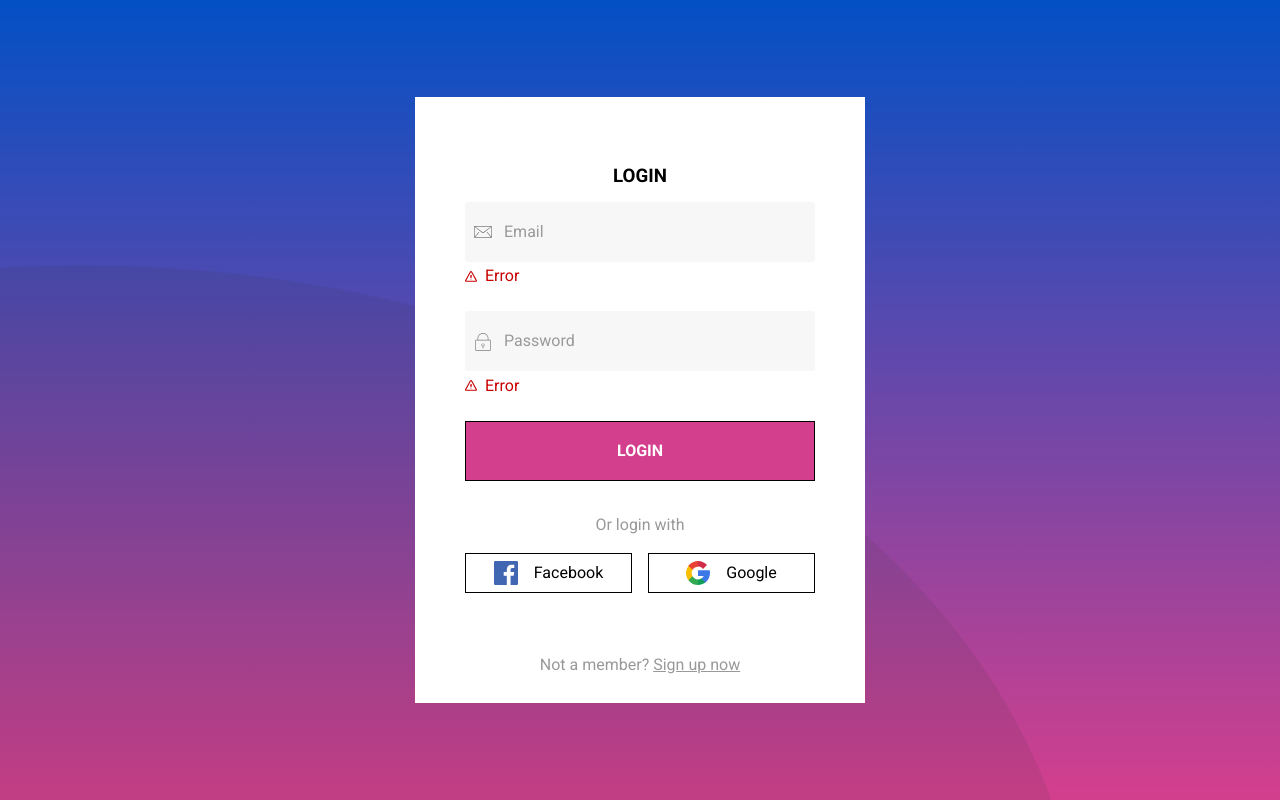
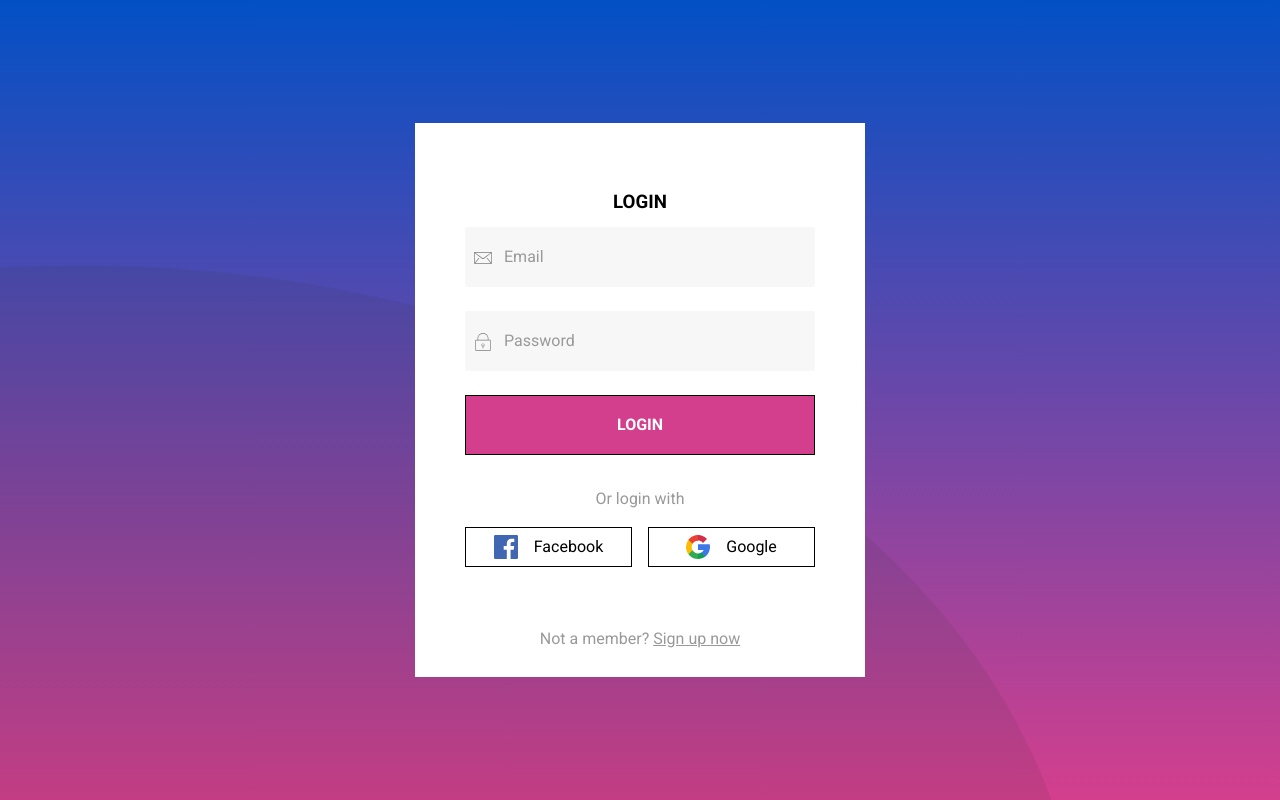
Before and after one commit to franklinlugo/login-register-with-firebase, a React app: page /login in a window 1280 px wide. Built offline with nearby package versions, Linux system fonts and the light colour scheme.

Commit message:
feat: formik form validation

```diff
--- a/components/Input/Input.js
+++ b/components/Input/Input.js
@@ -1,5 +1,5 @@
 import React, { useState, useEffect } from 'react';
-import { string, oneOf, func } from 'prop-types';
+import { string, oneOf, func, bool } from 'prop-types';
 import { Envelope, Lock, Error as ErrorIcon } from '../../assets/Icons';
 import { Container, InputContainer, StyledLabel, StyledInput, IconWrapper, Focus, Error } from './InputStyles';
 
@@ -8,7 +8,7 @@ const IconEnum = Object.freeze({
   lock: Lock,
 });
 
-function Input({ name, id, type = 'text', label, value = '', onChange, icon }) {
+function Input({ name, id, type = 'text', label, value = '', onChange, icon, showError, errorMessage }) {
   const [isFocused, setIsfocused] = useState(false);
   const [isEmpty, setIsEmpty] = useState(true);
 
@@ -24,7 +24,7 @@ function Input({ name, id, type = 'text', label, value = '', onChange, icon }) {
   return (
     <Container>
       <InputContainer isFocused={isFocused} isEmpty={isEmpty}>
-        <StyledLabel>{label}</StyledLabel>
+        <StyledLabel htmlFor={id}>{label}</StyledLabel>
         <StyledInput
           name={name}
           id={id}
@@ -39,10 +39,12 @@ function Input({ name, id, type = 'text', label, value = '', onChange, icon }) {
         </IconWrapper>
         <Focus />
       </InputContainer>
-      <Error>
-        <ErrorIcon width="12px" />
-        Error
-      </Error>
+      {showError && (
+        <Error>
+          <ErrorIcon width="12px" />
+          {errorMessage}
+        </Error>
+      )}
     </Container>
   );
 }
@@ -55,6 +57,8 @@ Input.propTypes = {
   value: string,
   onChange: func,
   icon: oneOf(['envelope', 'lock']),
+  showError: bool,
+  errorMessage: string,
 };
 
 export default Input;
--- a/components/Input/InputStyles.js
+++ b/components/Input/InputStyles.js
@@ -11,6 +11,7 @@ export const StyledInput = styled.input`
   border-radius: 3px;
   border: none;
   z-index: 1000;
+  outline: none;
 `;
 
 export const StyledLabel = styled.label`
--- a/components/LoginForm/LoginForm.js
+++ b/components/LoginForm/LoginForm.js
@@ -1,18 +1,25 @@
-import React, { useState } from 'react';
+import React from 'react';
 import { Link } from 'react-router-dom';
+import { useFormik } from 'formik';
+import * as Yup from 'yup';
 import { Input, Button } from '../index';
 import { Container, Title, SocialLogin, FacebookButton, GoogleButton, RegisterLink } from './LoginFormStyles';
 import { Facebook, Google } from '../../assets/Icons';
 
 function LoginForm() {
-  const [email, setEmail] = useState('');
-  function handleSubmit(event) {
-    event.preventDefault();
-  }
-
-  function handleEmail(event) {
-    setEmail(event.target.value);
-  }
+  const { values, errors, touched, handleChange, handleSubmit, isValid, dirty } = useFormik({
+    initialValues: {
+      email: '',
+      password: '',
+    },
+    validationSchema: Yup.object({
+      email: Yup.string().email('Invalid email address').required('Required'),
+      password: Yup.string().min(8, 'Must be at least 8 characters').required('Required'),
+    }),
+    onSubmit: (vals) => {
+      alert(JSON.stringify(vals, null, 2));
+    },
+  });
 
   return (
     <Container>
@@ -24,12 +31,26 @@ function LoginForm() {
           id="email"
           type="email"
           label="Email"
-          value={email}
-          onChange={handleEmail}
           icon="envelope"
+          value={values.email}
+          onChange={handleChange}
+          showError={errors.email && touched.email}
+          errorMessage={errors.email}
         />
-        <Input name="password" id="email" type="password" label="Password" icon="lock" />
-        <Button type="submit">LOGIN</Button>
+        <Input
+          name="password"
+          id="email"
+          type="password"
+          label="Password"
+          icon="lock"
+          value={values.password}
+          onChange={handleChange}
+          showError={errors.password && touched.password}
+          errorMessage={errors.password}
+        />
+        <Button type="submit" disabled={!isValid || !dirty}>
+          LOGIN
+        </Button>
       </form>
 
       <SocialLogin>
--- a/package.json
+++ b/package.json
@@ -25,12 +25,14 @@
   "homepage": "https://github.com/franklinlugo/react-boilerplate-with-webpack#readme",
   "dependencies": {
     "@babel/runtime": "^7.11.0",
+    "formik": "^2.1.5",
     "prop-types": "^15.7.2",
     "react": "16.13.1",
     "react-dom": "16.13.1",
     "react-router-dom": "^5.2.0",
     "sanitize.css": "^11.0.1",
-    "styled-components": "^5.1.1"
+    "styled-components": "^5.1.1",
+    "yup": "^0.29.3"
   },
   "devDependencies": {
     "@babel/core": "7.11.0",
```
Also changed, not shown: 1 other file (tests, documents, lock files or other folders).
